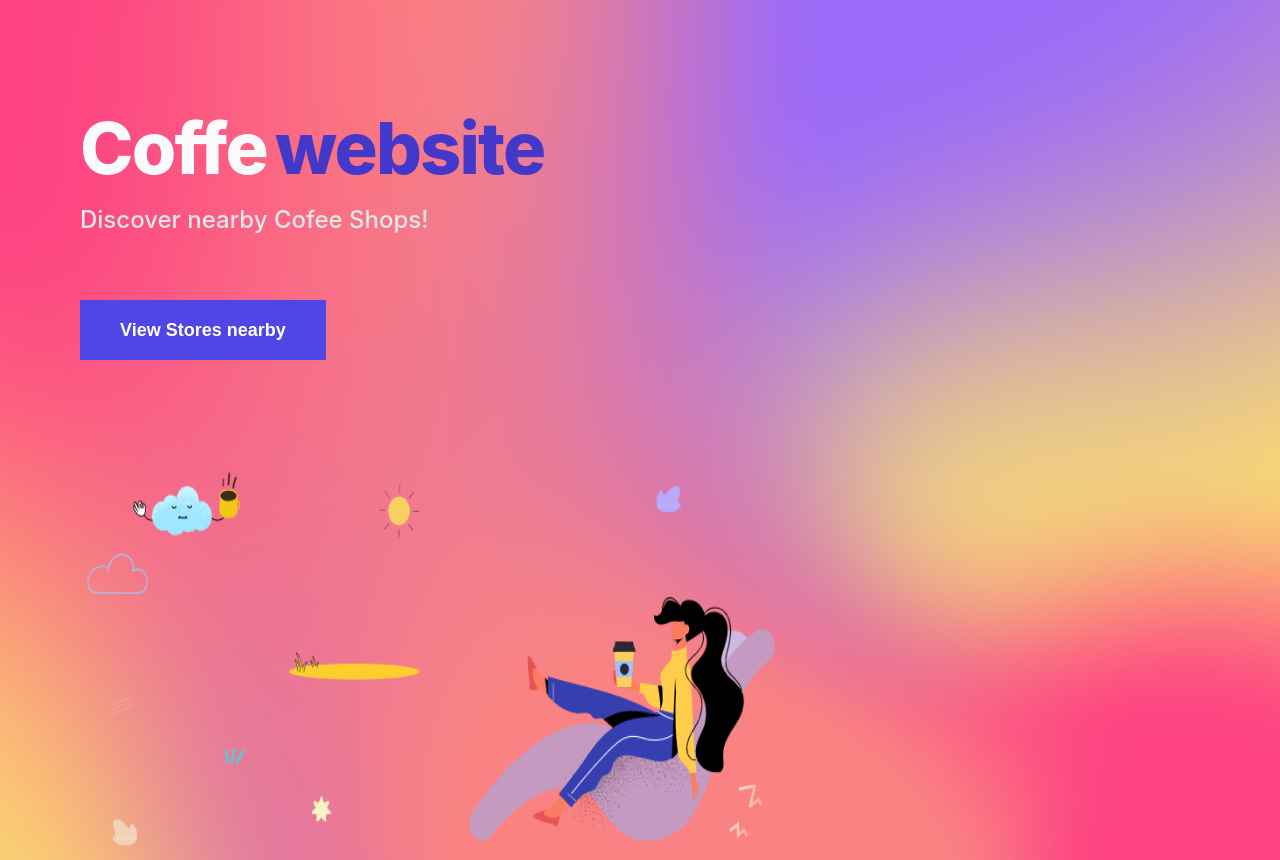
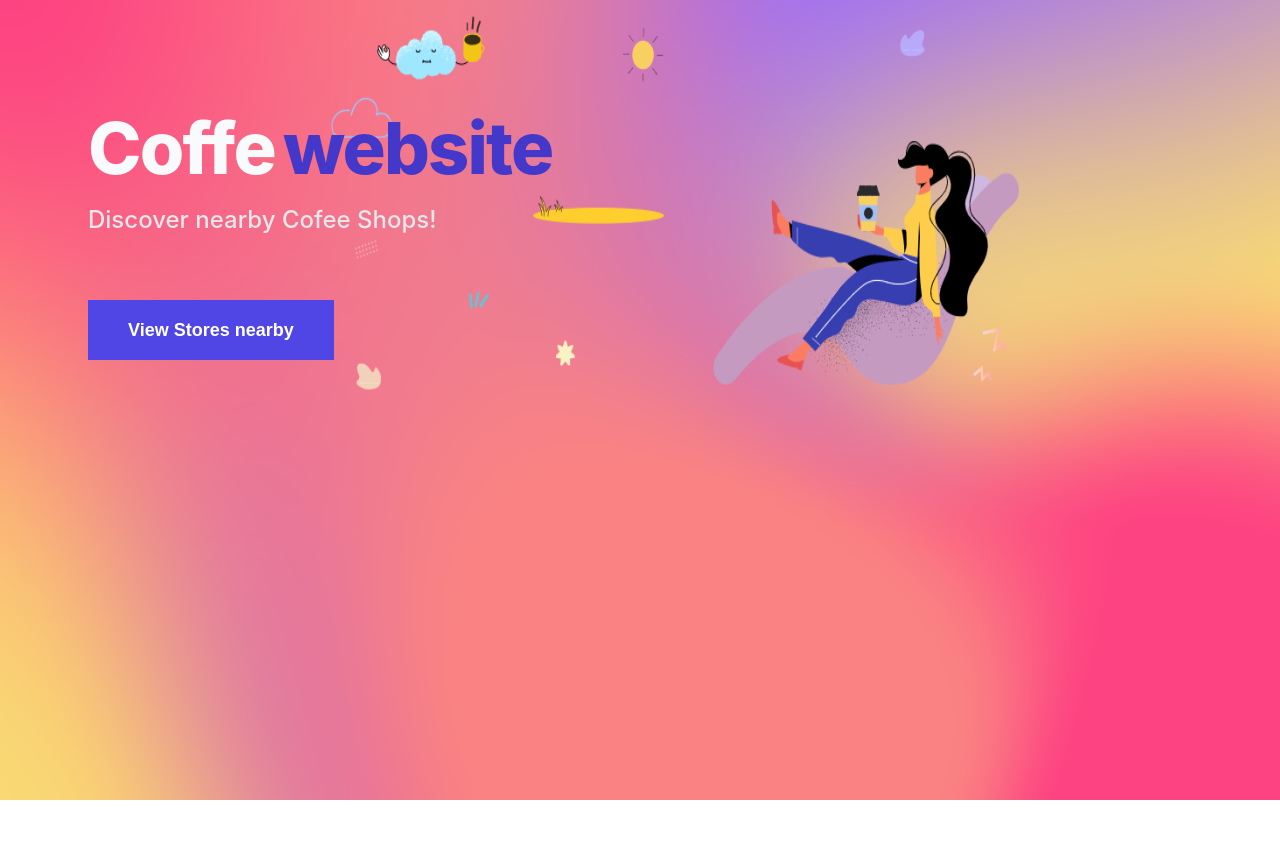
Before and after one commit to mrprg/first-next.js-app-coffe-website-, a Next.js app in the folder cofee-website/: page / in a window 1280 px wide. After the commit the page ends 800 px from the top, so only its background shows below. Built offline with nearby package versions, Linux system fonts and the light colour scheme.

Commit message:
styling hero image

```diff
--- a/cofee-website/pages/index.js
+++ b/cofee-website/pages/index.js
@@ -20,7 +20,9 @@ export default function Home() {
       </Head>
       <main className={styles.main}>
         <Banner buttonText="View Stores nearby" handleOnClick={handleOnBannerBtnClick}/>
-        <Image width={700} height={400} src={heroimage}/>
+        <div className={styles.heroImage}>
+            <Image width={700} height={400} src={heroimage}/>
+        </div>
       </main>
     </>
   )
--- a/cofee-website/styles/Home.module.css
+++ b/cofee-website/styles/Home.module.css
@@ -11,7 +11,13 @@
   margin-bottom: 14rem /* 224px */;
 }
 
-.title a {
+.heroImage {
+    position: absolute;
+    top: 0;
+    z-index: 1;
+}
+
+
 /** Breakpoints:
   sm: min-width: 640px;
   md: min-width: 768px;
@@ -32,7 +38,6 @@
     padding-right: 1.5rem /* 24px */;
   }
 }
-}
 
 
   @media(min-width: 768px) {
@@ -44,10 +49,16 @@
   .main {
     margin-top: 4rem /* 64px */;
   }
+  .heroImage {
+    right: 20%;
+  }
 }
 
 @media (min-width: 1280px) {
   .main {
     margin-top: 7rem /* 112px */;
   }
+  .heroImage {
+    right: 20%;
+  }
 }
```
